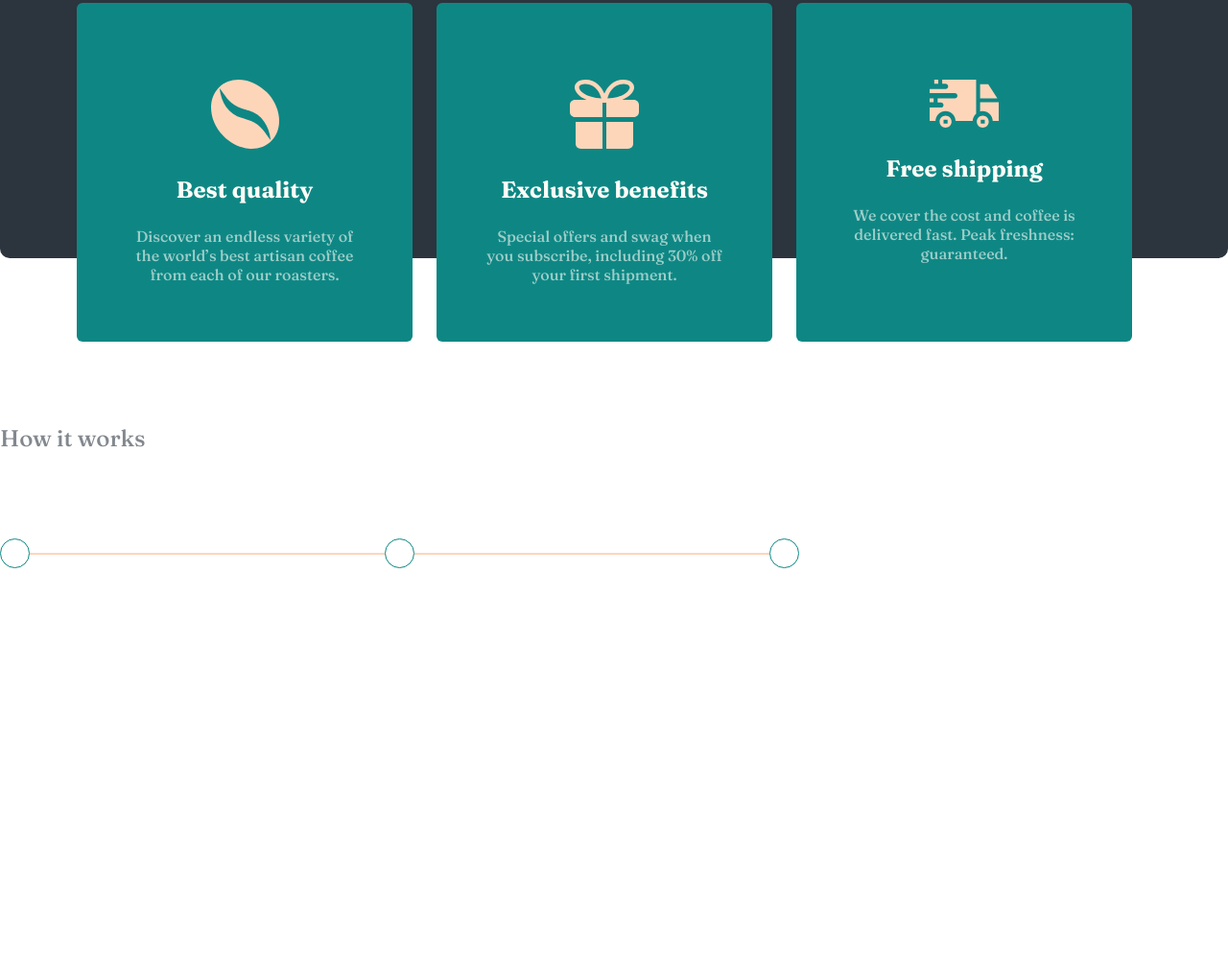
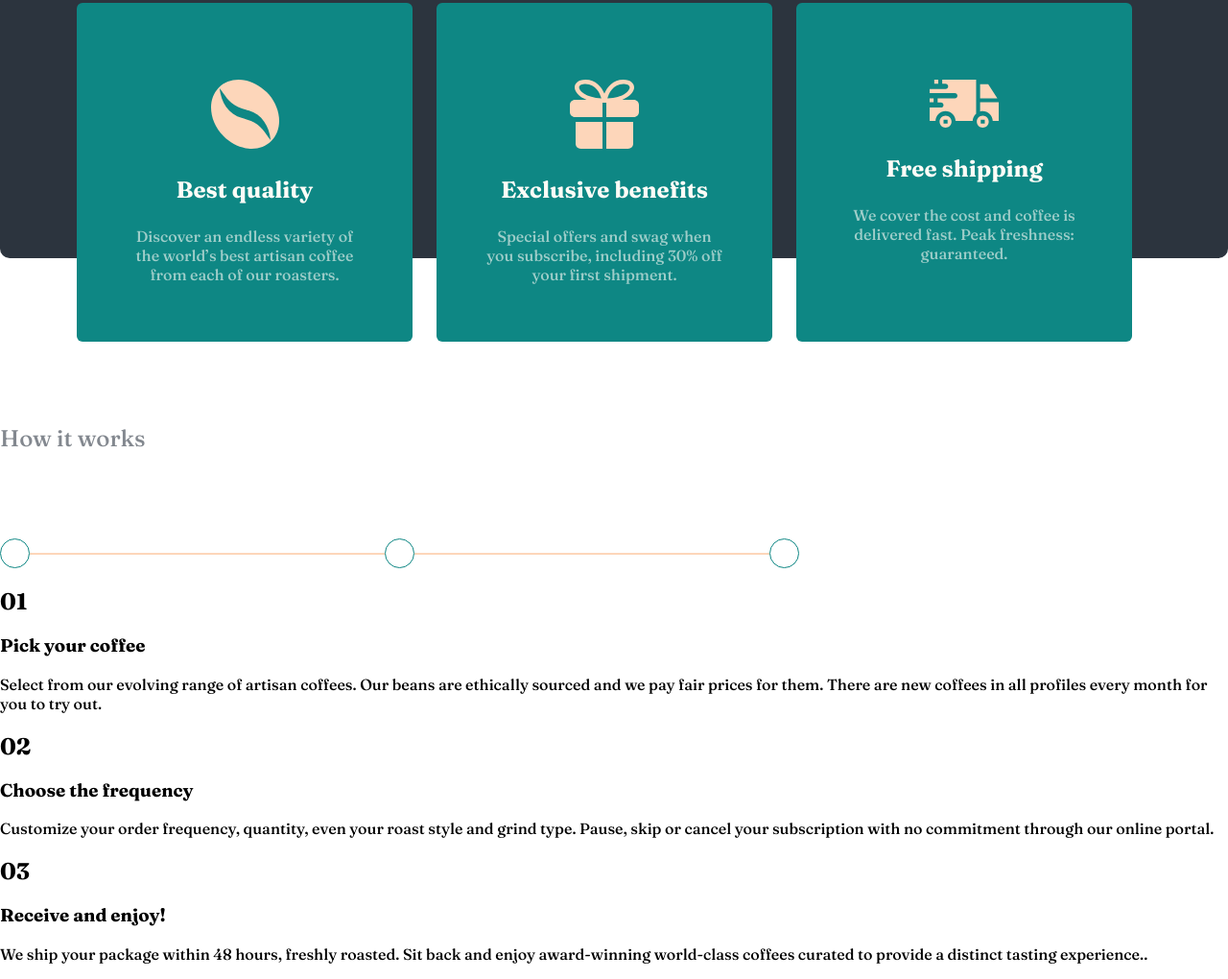
Before and after one commit to deli-off/coffee-site, a plain HTML site: page index.html in a window 1280 px wide. Shown: the part 1704-2724 px from the top of the page at 96% size. Before the commit the page ends 2296 px from the top, so only its background shows below. Drawn offline with Linux system fonts and the light colour scheme.

```diff
--- a/index.html
+++ b/index.html
@@ -133,11 +133,28 @@
 						<span class="how-it-work__innner__lines-wrapper__oval"></span>
 					</div>
 					<div class="how-it-work__inner__cards-wrapper">
-
+						<div class="how-it-work__inner__cards-wrapper__card">
+							<h2 class="how-it-work__inner__cards-wrapper__card__number">01</h2>
+							<h3 class="how-it-work__inner__cards-wrapper__card__title">Pick your coffee</h3>
+							<p class="how-it-work__inner__cards-wrapper__card__desc">Select from our evolving range of artisan coffees. Our beans are ethically sourced and we pay fair prices for them. There are new coffees in all profiles every month for you to try out.</p>
+						</div>
+						<div class="how-it-work__inner__cards-wrapper__card">
+							<h2 class="how-it-work__inner__cards-wrapper__card__number">02</h2>
+							<h3 class="how-it-work__inner__cards-wrapper__card__title">Choose the frequency</h3>
+							<p class="how-it-work__inner__cards-wrapper__card__desc">Customize your order frequency, quantity, even your roast style and grind type. Pause, skip or cancel your subscription with no commitment through our online portal.</p>
+						</div>
+						<div class="how-it-work__inner__cards-wrapper__card">
+							<h2 class="how-it-work__inner__cards-wrapper__card__number">03</h2>
+							<h3 class="how-it-work__inner__cards-wrapper__card__title">Receive and enjoy!</h3>
+							<p class="how-it-work__inner__cards-wrapper__card__desc">We ship your package within 48 hours, freshly roasted. Sit back and enjoy award-winning world-class coffees curated to provide a distinct tasting experience..</p>
+						</div>
 					</div>
 				</div>
 			</div>
 		</section>
+		<footer class="main__footer">
+
+		</footer>
 	</main>
 </body>
 </html>
```
